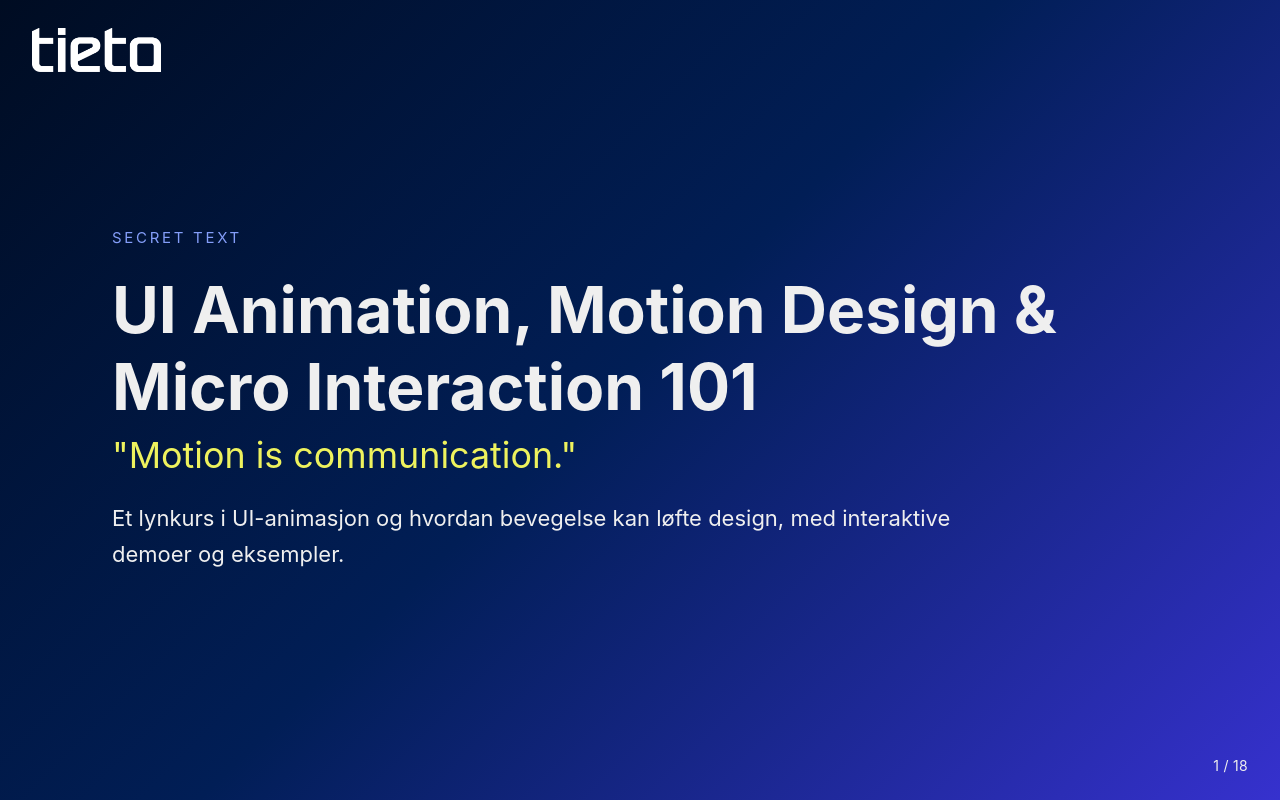
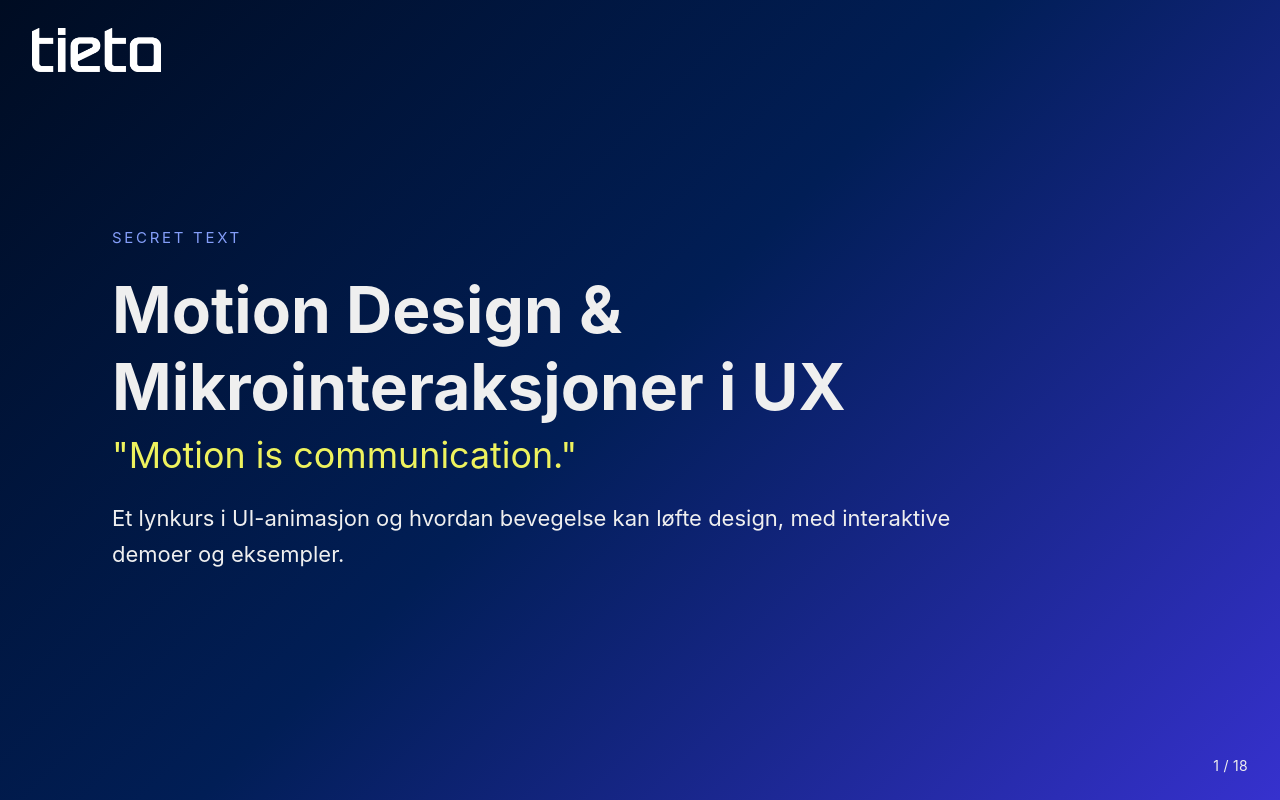
Before and after one commit to emilboe/motionPres, a React (Vite) app: page / in a window 1280 px wide. Built offline with nearby package versions, Linux system fonts and the light colour scheme.

Commit message:
github deploy fix

```diff
--- a/src/slides/TitleSlide.jsx
+++ b/src/slides/TitleSlide.jsx
@@ -7,7 +7,7 @@ export default function TitleSlide() {
       Secret text
       </div>
       <div className="title-block">
-        <h1 className="title-text">UI Animation, Motion Design & Micro Interaction 101</h1>
+        <h1 className="title-text">Motion Design & Mikrointeraksjoner i UX</h1>
         <p className="title-subtext">"Motion is communication."</p>
       </div>
       <p className="slide-subtitle">
--- a/vite.config.js
+++ b/vite.config.js
@@ -3,5 +3,5 @@ import react from '@vitejs/plugin-react'
 
 export default defineConfig({
   plugins: [react()],
-  base: './'
+  base: '/motionPres/'
 })
```
